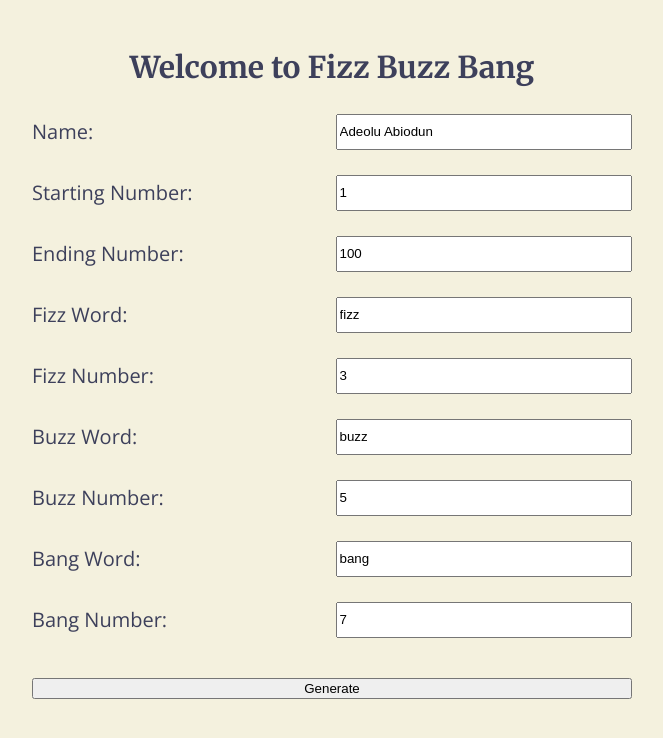
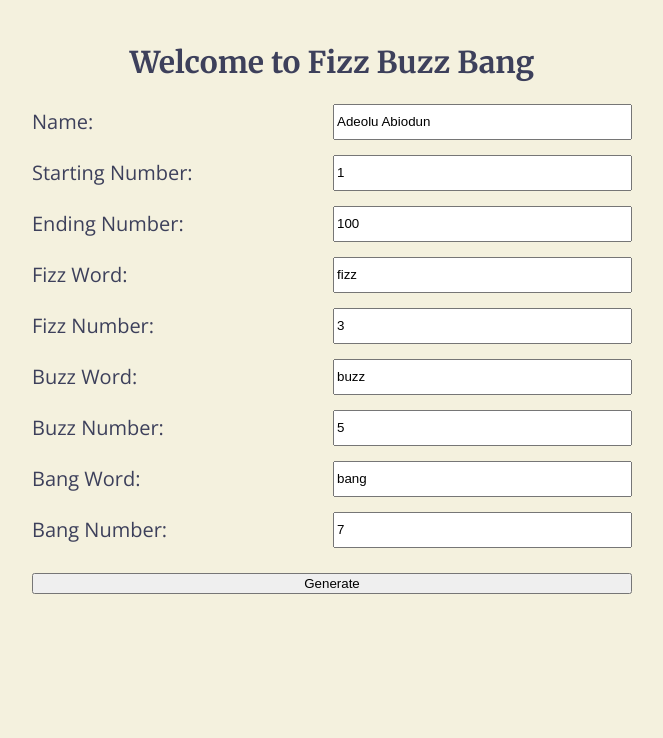
Before and after one commit to AdeoluAbiodun/web250, a PHP site: page /fizzadvance.html in a window 1280 px wide. Shown: the top 738 px of the page, without its empty margins (308-971 px from the left). Run offline with PHP 8.4, Linux system fonts and the light colour scheme.

Commit message:
Update default.css

```diff
--- a/styles/default.css
+++ b/styles/default.css
@@ -4,7 +4,7 @@ body {
   font-family: 'Open Sans', sans-serif;
   line-height: 1.8;
   margin: 0;
-  padding: 15px;
+  padding: 10px;
   box-sizing: border-box;
   max-width: 1200px;
   margin: auto;
@@ -64,10 +64,10 @@ li {
 nav {
   background-color: #e07a5f;
   color: orange;
-  padding: 15px;
+  padding: 10px;
   text-align: center;
   font-weight: bold;
-  margin: 10px 0;
+  margin: 5px 0;
   font-size: 18px;
   border-radius: 10px;
   box-shadow: 0 4px 10px rgba(0, 0, 0, 0.1);
@@ -117,23 +117,23 @@ figcaption {
   display: flex;
   flex-direction: column;
   align-items: center;
-  margin: 20px;
+  margin: 15px;
 }
 
 #fizzbuzzbang-form {
   display: flex;
   flex-wrap: wrap;
-  gap: 15px;
+  gap: 10px;
   max-width: 600px;
 }
 
 #fizzbuzzbang-form label, #fizzbuzzbang-form input {
   flex: 1 1 45%;
-  margin-bottom: 10px;
+  margin-bottom: 5px;
 }
 
 #fizzbuzzbang-form button {
-  margin-top: 15px;
+  margin-top: 10px;
   width: 100%;
 }
 
@@ -141,7 +141,7 @@ figcaption {
   font-style: italic;
   color: #1b262c;
   font-size: 17px;
-  margin-top: 20px;
+  margin-top: 10px;
   text-align: center;
 }
 
```
